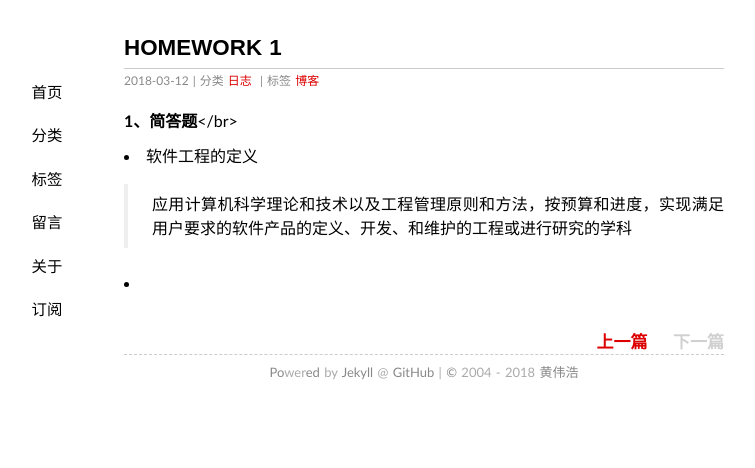
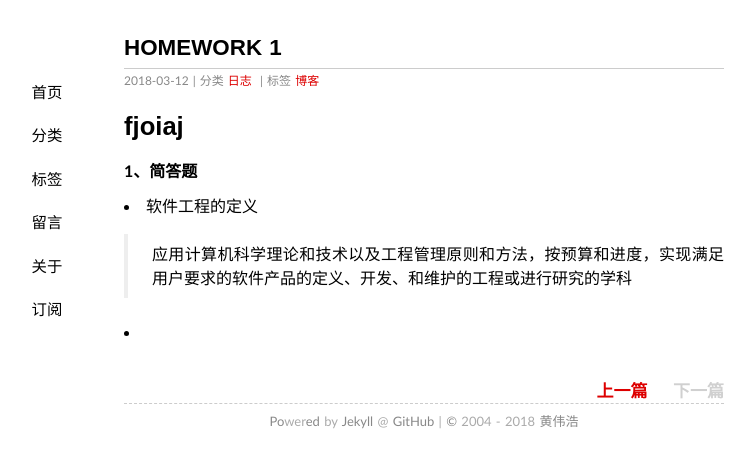
Before and after one commit to STERNIGTHS/STERNIGTHS.github.io, a Jekyll site: the page built from _posts/2018-03-13-homework1.md, in a window 1280 px wide. Shown: the top 468 px of the page, without its empty margins (216-971 px from the left). Built offline with Jekyll 4.4.1, drawn with Linux system fonts in a browser that asks for light colours.

Commit message:
Update 2018-03-13-homework1.md

```diff
--- a/_posts/2018-03-13-homework1.md
+++ b/_posts/2018-03-13-homework1.md
@@ -6,7 +6,8 @@ categories: 日志
 tags: 博客
 ---
 
-**1、简答题**</br>
+# fjoiaj
+**1、简答题**
 
 - 软件工程的定义
   >应用计算机科学理论和技术以及工程管理原则和方法，按预算和进度，实现满足用户要求的软件产品的定义、开发、和维护的工程或进行研究的学科
```
